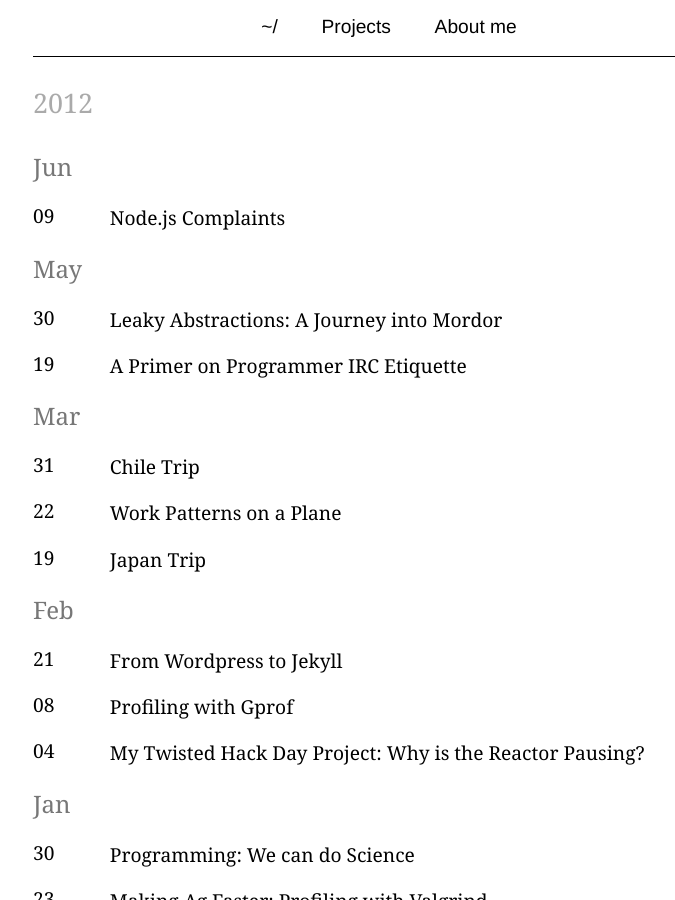
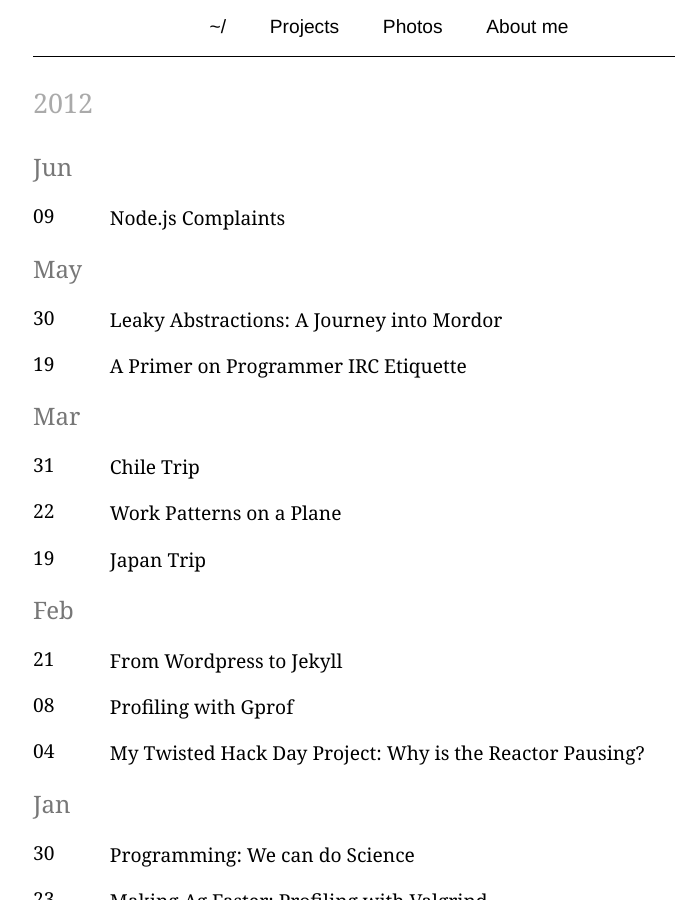
Before and after one commit to ggreer/geoff.greer.fm, a Jekyll site: the page built from index.html, in a window 1280 px wide and 900 px high. Shown: the whole window, without its empty margins (271-946 px from the left). Built offline with Jekyll 4.4.1, drawn with Linux system fonts in a browser that asks for light colours; the list of posts is cut into pages by our own code.

Commit message:
Add photos link

```diff
--- a/_includes/header.html
+++ b/_includes/header.html
@@ -1,7 +1,8 @@
 <div id="header">
     <div id="globalnav" class="nav"><ul id="menu">
-        <li><a href="/">~/</a></li>
+        <li><a style="color: #000;" href="/">~/</a></li>
         <li><a href="/projects/">Projects</a></li>
+        <li><a href="/{{ site.gallery_dir }}/">Photos</a></li>
         <li><a href="/about/">About me</a></li>
     </ul></div>
 </div>
```
